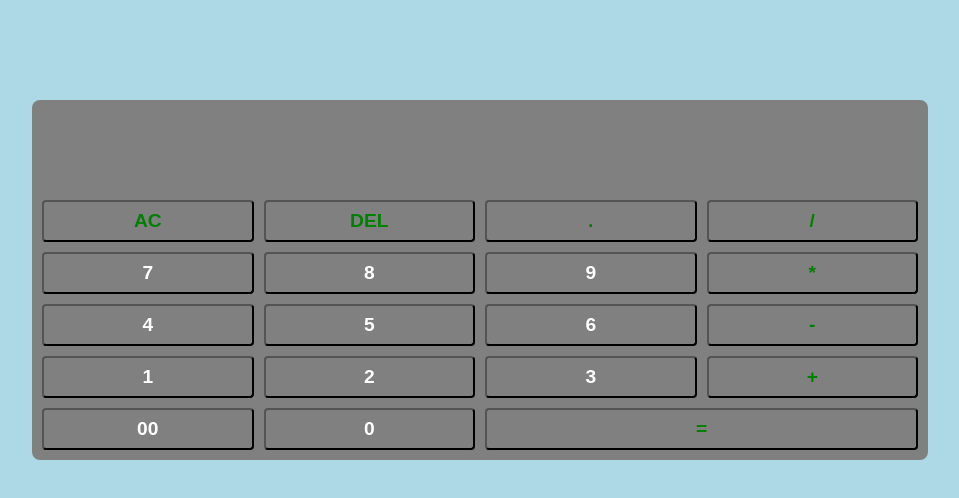
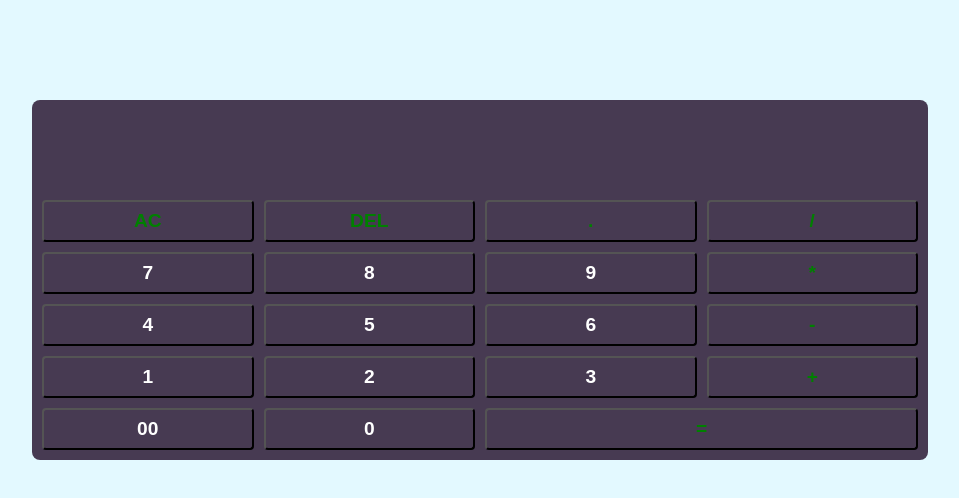
Before and after one commit to Dmayor22/EASY-TO-PRACTICE-HTML-CSS-AND-JS-PROJECTS-2026, a plain HTML site: page Calculator/index.html in a window 1280 px wide. Shown: the whole page, without its empty margins (160-1119 px from the left). Drawn offline with Linux system fonts and the light colour scheme.

Commit message:
calculator app

```diff
--- a/Calculator/css/main.css
+++ b/Calculator/css/main.css
@@ -5,14 +5,14 @@
 }
 
 body {
-  background: lightblue;
+  background: #e3f9ff;
 }
 
 .container {
   margin: 100px auto;
   height: 100%;
   width: 70%;
-  background: grey;
+  background: #473a52;
   padding: 10px;
   border-radius: 8px;
 }
```
Also changed, not shown: Calculator/js/main.js (line endings or trailing spaces).
